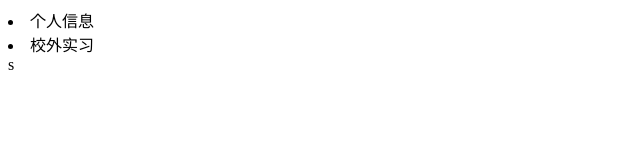
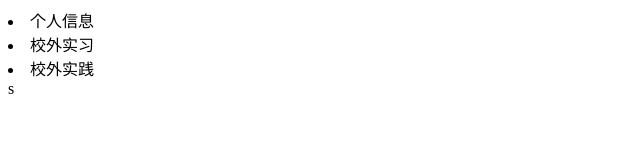
Before and after one commit to sumotingtt/cv, a plain HTML site: page index.html in a window 1280 px wide. Shown: the whole page, without its empty margins (0-640 px from the left). Drawn offline with Linux system fonts and the light colour scheme.

Commit message:
校外实践

```diff
--- a/index.html
+++ b/index.html
@@ -9,6 +9,7 @@
     <div>
         <li>个人信息</li>
         <li>校外实习</li>
+        <li>校外实践</li>
 
     </div>
 </body>
```
